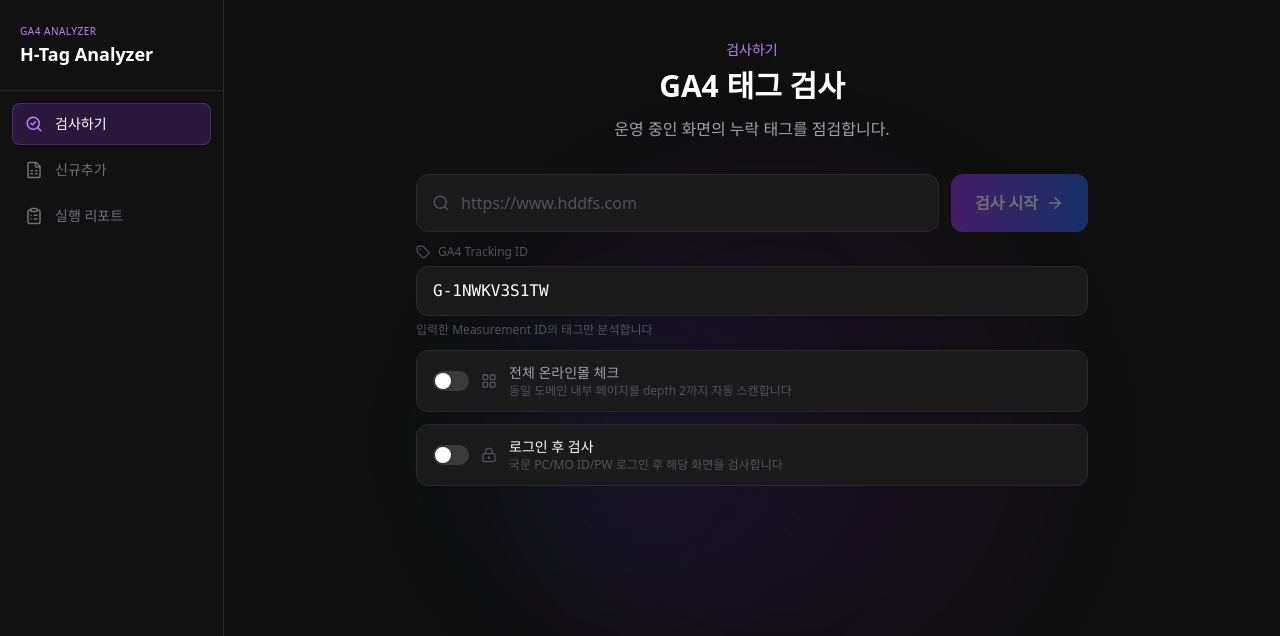
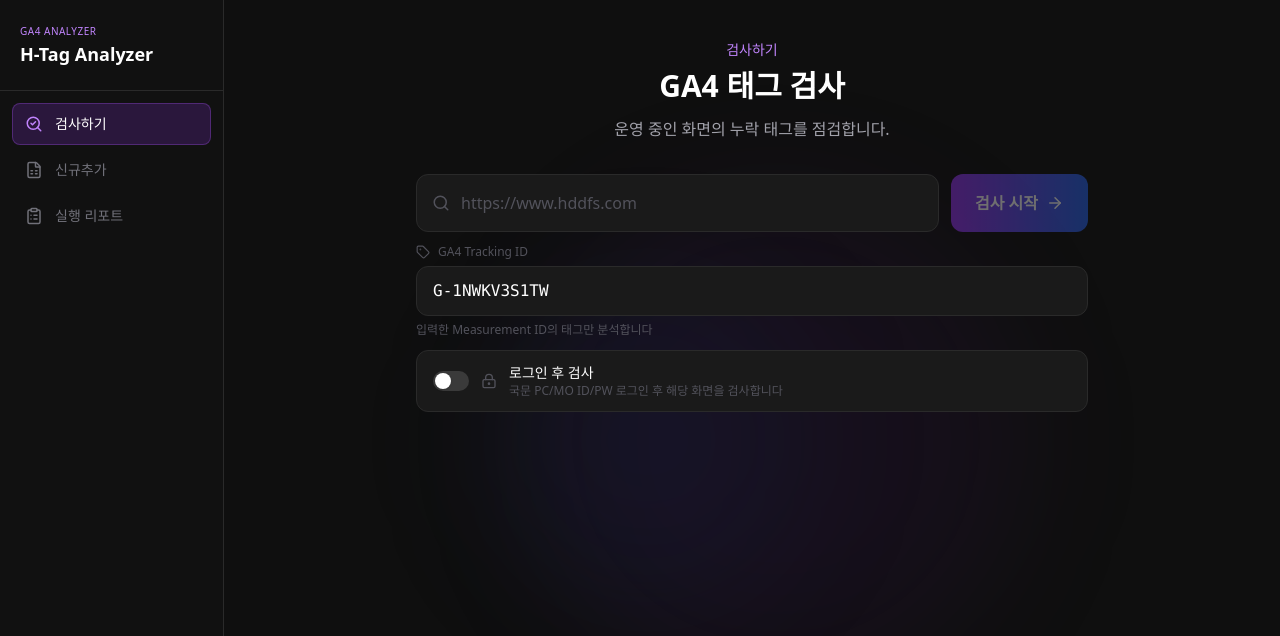
Before and after one commit to H-Tag1/h-tag-analyzer, a React (Vite) app in the folder frontend/: page / in a window 1280 px wide. Shown: the top 636 px of the page. Built offline with nearby package versions, Linux system fonts and the light colour scheme.

Commit message:
design : 대량페이지 조회 숨김 처리

```diff
--- a/frontend/src/pages/InputPage.tsx
+++ b/frontend/src/pages/InputPage.tsx
@@ -1,5 +1,5 @@
 import { useState } from 'react'
-import { Search, Clock, ArrowRight, ArrowLeft, LayoutGrid, LockKeyhole, UserRound, Tag } from 'lucide-react'
+import { Search, Clock, ArrowRight, ArrowLeft, LockKeyhole, UserRound, Tag } from 'lucide-react'
 import type { LoginMemberType, ScanStartOptions } from '../types'
 import { DEFAULT_TRACKING_ID } from '../types'
 
@@ -14,7 +14,6 @@ const HISTORY_KEY = 'htag_url_history'
 export default function InputPage({ onStart, onBack, layout = 'page' }: Props) {
   const [url, setUrl] = useState('')
   const [trackingId, setTrackingId] = useState(DEFAULT_TRACKING_ID)
-  const [fullScan, setFullScan] = useState(false)
   const [loginEnabled, setLoginEnabled] = useState(false)
   const [memberType, setMemberType] = useState<LoginMemberType>('integrated')
   const [username, setUsername] = useState('')
@@ -35,7 +34,7 @@ export default function InputPage({ onStart, onBack, layout = 'page' }: Props) {
     localStorage.setItem(HISTORY_KEY, JSON.stringify(newHistory))
     onStart({
       url: normalized,
-      fullScan,
+      fullScan: false,
       trackingId: trackingId.trim().toUpperCase(),
       login: loginEnabled
         ? {
@@ -112,25 +111,7 @@ export default function InputPage({ onStart, onBack, layout = 'page' }: Props) {
         </div>
 
         <div
-          onClick={() => setFullScan(v => !v)}
-          className={`flex items-center gap-3 px-4 py-3 rounded-xl border cursor-pointer transition-all select-none ${
-            fullScan
-              ? 'border-purple-700 bg-purple-900/20 text-white'
-              : 'border-[#2A2A2A] bg-[#1A1A1A] text-[#A1A1AA] hover:border-[#3A3A3A]'
-          }`}
-        >
-          <div className={`w-9 h-5 rounded-full relative transition-colors ${fullScan ? 'bg-purple-600' : 'bg-[#3A3A3A]'}`}>
-            <div className={`absolute top-0.5 w-4 h-4 rounded-full bg-white shadow transition-transform ${fullScan ? 'translate-x-4' : 'translate-x-0.5'}`} />
-          </div>
-          <LayoutGrid size={16} className={fullScan ? 'text-purple-400' : 'text-[#52525B]'} />
-          <div>
-            <p className="text-sm font-medium">전체 온라인몰 체크</p>
-            <p className="text-xs text-[#52525B]">동일 도메인 내부 페이지를 depth 2까지 자동 스캔합니다</p>
-          </div>
-        </div>
-
-        <div
-          className={`mt-3 rounded-xl border transition-all ${
+          className={`rounded-xl border transition-all ${
             loginEnabled ? 'border-purple-700 bg-purple-900/10' : 'border-[#2A2A2A] bg-[#1A1A1A]'
           }`}
         >
```
